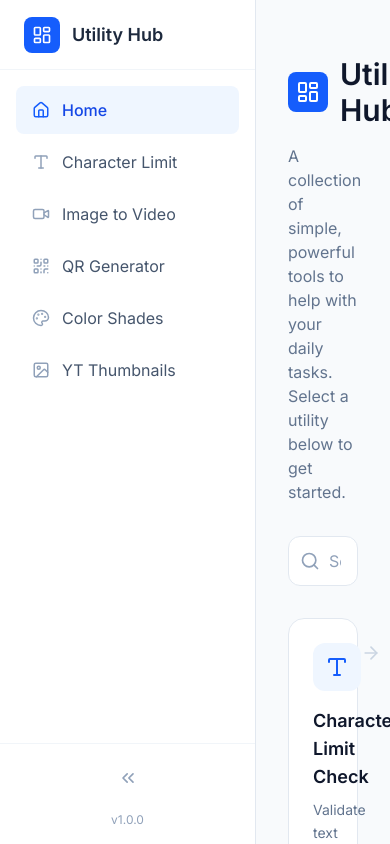
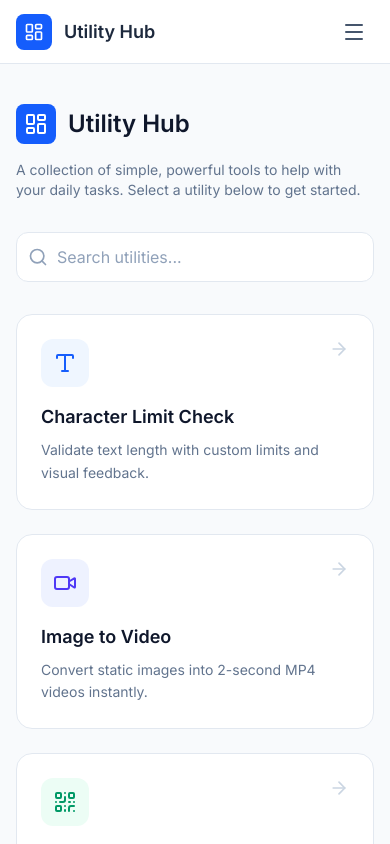
Before and after one commit to joyalsiby/utility-hub-by-joyal, a React (Vite) app: page / in a window 390 px wide. Built offline with nearby package versions, Linux system fonts and the light colour scheme.

Commit message:
feat: Implement responsive sidebar and mobile menu
Introduces a responsive sidebar that collapses on larger screens and a mobile-friendly off-canvas menu. This enhances usability across different device sizes by providing a more adaptable navigation experience.

```diff
--- a/src/App.tsx
+++ b/src/App.tsx
@@ -5,7 +5,7 @@
 
 import { useState } from 'react';
 import { Routes, Route, Link } from 'react-router-dom';
-import { Type, Video, Search, ArrowRight, QrCode, Palette, Image as ImageIcon } from 'lucide-react';
+import { Type, Video, Search, ArrowRight, QrCode, Palette, Image as ImageIcon, Menu } from 'lucide-react';
 import Sidebar from './components/Sidebar';
 import CharacterLimitCheck from './components/CharacterLimitCheck';
 import ImageToVideo from './components/ImageToVideo';
@@ -72,9 +72,9 @@ const Home = () => {
           <div className="bg-blue-600 p-2 rounded-lg">
             <Logo className="text-white w-6 h-6" />
           </div>
-          <h1 className="text-3xl font-bold text-slate-900">Utility Hub</h1>
+          <h1 className="text-2xl md:text-3xl font-bold text-slate-900">Utility Hub</h1>
         </div>
-        <p className="text-slate-500 max-w-2xl">
+        <p className="text-slate-500 max-w-2xl text-sm md:text-base">
           A collection of simple, powerful tools to help with your daily tasks.
           Select a utility below to get started.
         </p>
@@ -133,44 +133,63 @@ const Home = () => {
 
 export default function App() {
   const [isSidebarCollapsed, setIsSidebarCollapsed] = useState(false);
+  const [isMobileMenuOpen, setIsMobileMenuOpen] = useState(false);
 
   return (
     <div className="flex min-h-screen bg-slate-50 font-sans text-slate-900">
+      {/* Mobile Header */}
+      <div className="md:hidden fixed top-0 left-0 right-0 h-16 bg-white border-b border-slate-200 z-40 flex items-center justify-between px-4">
+        <div className="flex items-center gap-3">
+          <div className="bg-blue-600 p-2 rounded-lg">
+            <Logo className="text-white w-5 h-5" />
+          </div>
+          <span className="font-semibold text-slate-800 text-lg">Utility Hub</span>
+        </div>
+        <button
+          onClick={() => setIsMobileMenuOpen(true)}
+          className="p-2 text-slate-600 hover:bg-slate-50 rounded-lg"
+        >
+          <Menu size={24} />
+        </button>
+      </div>
+
       <Sidebar
         isCollapsed={isSidebarCollapsed}
         toggleSidebar={() => setIsSidebarCollapsed(!isSidebarCollapsed)}
+        isMobileOpen={isMobileMenuOpen}
+        closeMobileSidebar={() => setIsMobileMenuOpen(false)}
       />
 
       <main
-        className={`flex-1 p-8 overflow-y-auto h-screen transition-all duration-300 ${
-          isSidebarCollapsed ? 'ml-20' : 'ml-64'
+        className={`flex-1 p-4 md:p-8 overflow-y-auto h-screen pt-20 md:pt-8 transition-all duration-300 ${
+          isSidebarCollapsed ? 'md:ml-20' : 'md:ml-64'
         }`}
       >
         <div className="max-w-5xl mx-auto h-full">
           <Routes>
             <Route path="/" element={<Home />} />
             <Route path="/character-limit" element={
-              <div className="flex justify-center pt-12">
+              <div className="flex justify-center pt-4 md:pt-12">
                 <CharacterLimitCheck />
               </div>
             } />
             <Route path="/image-to-video" element={
-              <div className="flex justify-center pt-12">
+              <div className="flex justify-center pt-4 md:pt-12">
                 <ImageToVideo />
               </div>
             } />
             <Route path="/qr-generator" element={
-              <div className="flex justify-center pt-12">
+              <div className="flex justify-center pt-4 md:pt-12">
                 <QRCodeGenerator />
               </div>
             } />
             <Route path="/color-shades" element={
-              <div className="flex justify-center pt-12">
+              <div className="flex justify-center pt-4 md:pt-12">
                 <ColorShadesGenerator />
               </div>
             } />
             <Route path="/youtube-thumbnail" element={
-              <div className="flex justify-center pt-12">
+              <div className="flex justify-center pt-4 md:pt-12">
                 <YouTubeThumbnailDownloader />
               </div>
             } />
--- a/src/components/Sidebar.tsx
+++ b/src/components/Sidebar.tsx
@@ -1,13 +1,15 @@
 import { Link, useLocation } from 'react-router-dom';
-import { Type, Home, Video, QrCode, Palette, Image as ImageIcon, ChevronsLeft, ChevronsRight } from 'lucide-react';
+import { Type, Home, Video, QrCode, Palette, Image as ImageIcon, ChevronsLeft, ChevronsRight, X } from 'lucide-react';
 import { Logo } from './Logo';
 
 interface SidebarProps {
   isCollapsed: boolean;
   toggleSidebar: () => void;
+  isMobileOpen: boolean;
+  closeMobileSidebar: () => void;
 }
 
-const Sidebar = ({ isCollapsed, toggleSidebar }: SidebarProps) => {
+const Sidebar = ({ isCollapsed, toggleSidebar, isMobileOpen, closeMobileSidebar }: SidebarProps) => {
   const location = useLocation();
 
   const isActive = (path: string) => location.pathname === path;
@@ -22,23 +24,47 @@ const Sidebar = ({ isCollapsed, toggleSidebar }: SidebarProps) => {
   ];
 
   return (
+    <>
+      {/* Mobile Overlay */}
+      {isMobileOpen && (
         <div
-      className={`bg-white border-r border-slate-200 h-screen flex flex-col fixed left-0 top-0 transition-all duration-300 ease-in-out z-50 ${
-        isCollapsed ? 'w-20' : 'w-64'
-      }`}
+          className="fixed inset-0 bg-black/50 z-40 md:hidden"
+          onClick={closeMobileSidebar}
+        />
+      )}
+
+      <div
+        className={`bg-white border-r border-slate-200 h-screen flex flex-col fixed left-0 top-0 transition-all duration-300 ease-in-out z-50
+          ${isMobileOpen ? 'translate-x-0' : '-translate-x-full md:translate-x-0'}
+          ${isCollapsed ? 'md:w-20' : 'md:w-64'}
+          w-64
+        `}
       >
-      <div className={`h-[70px] border-b border-slate-100 flex items-center transition-all duration-300 ${isCollapsed ? 'justify-center px-2' : 'px-6'}`}>
+        <div className={`h-[70px] border-b border-slate-100 flex items-center transition-all duration-300
+          ${isCollapsed ? 'md:justify-center md:px-2' : 'md:px-6'}
+          px-6 justify-between
+        `}>
           <div className="flex items-center gap-3 overflow-hidden">
             <div className="bg-blue-600 p-2 rounded-lg flex-shrink-0">
               <Logo className="text-white w-5 h-5" />
             </div>
-          <span className={`font-semibold text-slate-800 text-lg whitespace-nowrap transition-all duration-300 ${isCollapsed ? 'w-0 opacity-0' : 'w-auto opacity-100'}`}>
+            <span className={`font-semibold text-slate-800 text-lg whitespace-nowrap transition-all duration-300
+              ${isCollapsed ? 'md:w-0 md:opacity-0' : 'md:w-auto md:opacity-100'}
+            `}>
               Utility Hub
             </span>
           </div>
+
+          {/* Mobile Close Button */}
+          <button
+            onClick={closeMobileSidebar}
+            className="md:hidden text-slate-400 hover:text-slate-600"
+          >
+            <X size={24} />
+          </button>
         </div>
 
-      <nav className="flex-1 p-4 space-y-1 overflow-x-hidden">
+        <nav className="flex-1 p-4 space-y-1 overflow-x-hidden overflow-y-auto">
           {navItems.map((item) => {
             const Icon = item.icon;
             const active = isActive(item.path);
@@ -47,15 +73,21 @@ const Sidebar = ({ isCollapsed, toggleSidebar }: SidebarProps) => {
               <Link
                 key={item.path}
                 to={item.path}
-              className={`flex items-center px-4 py-3 rounded-lg transition-all duration-200 group ${
-                active
+                onClick={() => closeMobileSidebar()}
+                className={`flex items-center px-4 py-3 rounded-lg transition-all duration-200 group
+                  ${active
                     ? 'bg-blue-50 text-blue-700 font-medium'
                     : 'text-slate-600 hover:bg-slate-50 hover:text-slate-900'
-              } ${isCollapsed ? 'justify-center px-2' : ''}`}
+                  }
+                  ${isCollapsed ? 'md:justify-center md:px-2' : ''}
+                `}
                 title={isCollapsed ? item.label : undefined}
               >
                 <Icon size={18} className={`flex-shrink-0 transition-colors ${active ? 'text-blue-600' : 'text-slate-400'}`} />
-              <span className={`whitespace-nowrap overflow-hidden transition-all duration-300 ${isCollapsed ? 'w-0 opacity-0' : 'w-auto opacity-100 ml-3'}`}>
+                <span className={`whitespace-nowrap overflow-hidden transition-all duration-300
+                  ${isCollapsed ? 'md:w-0 md:opacity-0' : 'md:w-auto md:opacity-100 ml-3'}
+                  ml-3
+                `}>
                   {item.label}
                 </span>
               </Link>
@@ -63,7 +95,7 @@ const Sidebar = ({ isCollapsed, toggleSidebar }: SidebarProps) => {
           })}
         </nav>
 
-      <div className="p-4 border-t border-slate-100 flex flex-col gap-4">
+        <div className="p-4 border-t border-slate-100 flex flex-col gap-4 hidden md:flex">
           <button
             onClick={toggleSidebar}
             className="flex items-center justify-center w-full p-2 text-slate-400 hover:text-slate-600 hover:bg-slate-50 rounded-lg transition-colors"
@@ -77,6 +109,7 @@ const Sidebar = ({ isCollapsed, toggleSidebar }: SidebarProps) => {
           )}
         </div>
       </div>
+    </>
   );
 };
 
```
Lines whose indentation alone changed are shown as unchanged.
